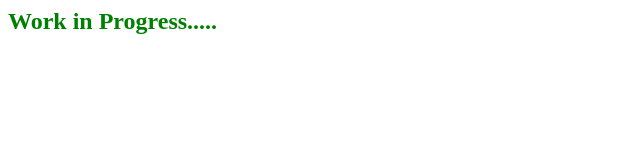
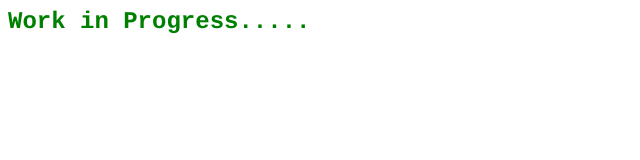
Before and after one commit to praitayini/11pmLive.github.io, a plain HTML site: page index.html in a window 1280 px wide. Shown: the whole page, without its empty margins (0-640 px from the left). Drawn offline with Linux system fonts and the light colour scheme.

Commit message:
Update index.html

```diff
--- a/index.html
+++ b/index.html
@@ -1,5 +1,5 @@
 <html>
     <head>
-        <h2 style="color:green;"font-family:courier"> Work in Progress.....</h2>
+        <h2 style="color:green;font-family:courier"> Work in Progress.....</h2>
     </head>
 </html>
```
